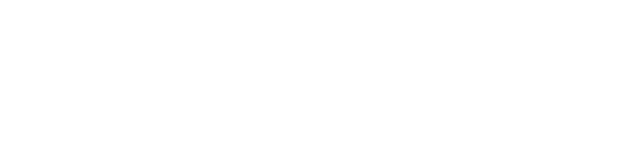
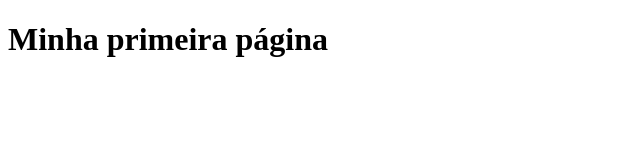
Before and after one commit to edsonwf/aulagit20250702, a plain HTML site: page index.html in a window 1280 px wide. Shown: the whole page, without its empty margins (0-640 px from the left). Drawn offline with Linux system fonts and the light colour scheme.

Commit message:
alteração no index.html

```diff
--- a/index.html
+++ b/index.html
@@ -6,6 +6,7 @@
     <title>Aula Git</title>
 </head>
 <body>
+    <h1>Minha primeira página</h1>
 
 </body>
 </html>
```
